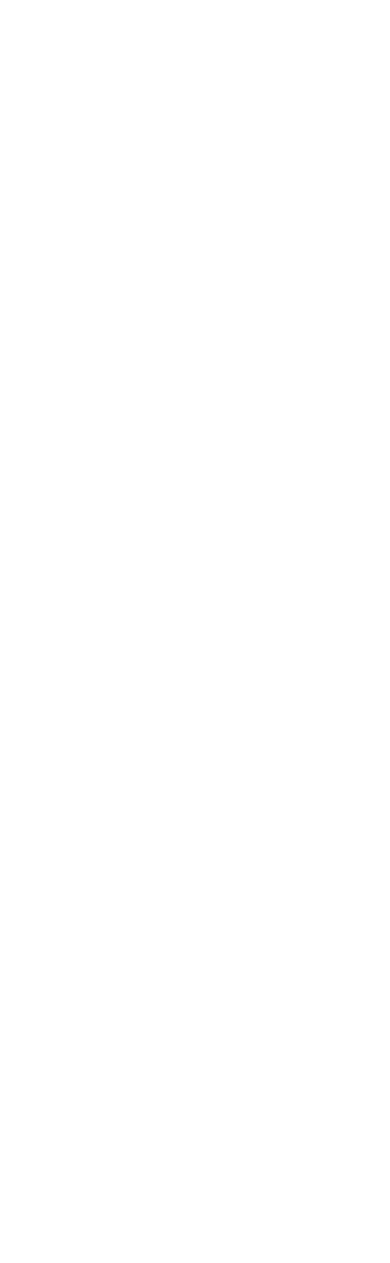
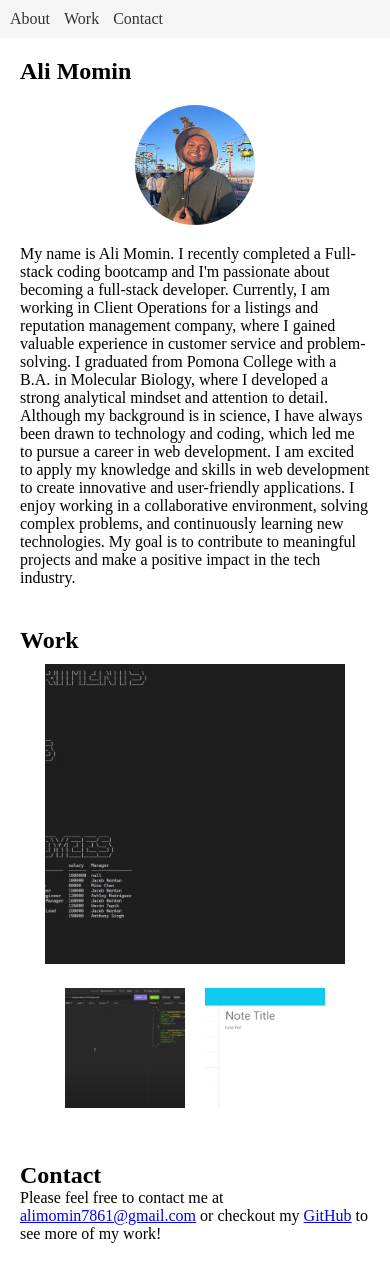
Before and after one commit to alimomin7861/Portfolio, a plain HTML site: page index.html in a window 390 px wide. Before the commit the page ends 844 px from the top, so only its background shows below. Drawn offline with Linux system fonts and the light colour scheme.

Commit message:
finished up styling for proejct tiles

```diff
--- a/assets/css/style.css
+++ b/assets/css/style.css
@@ -0,0 +1,123 @@
+/* Reset some default styles */
+* {
+  margin: 0;
+  padding: 0;
+  box-sizing: border-box;
+}
+
+/* Styles for header and navigation */
+header {
+  background-color: #f5f5f5;
+  padding: 10px;
+}
+
+nav ul {
+  list-style-type: none;
+}
+
+nav ul li {
+  display: inline;
+  margin-right: 10px;
+}
+
+nav ul li a {
+  text-decoration: none;
+  color: #333;
+}
+
+/* Styles for sections */
+section {
+  padding: 40px;
+}
+
+.container {
+  max-width: 960px;
+  margin: 0 auto;
+}
+
+/* Styles for the developer's avatar */
+.avatar {
+  display: block;
+  width: 200px;
+  height: 200px;
+  border-radius: 50%;
+  margin: 20px auto;
+}
+
+/* Styles for the applications section */
+.applications {
+  display: flex;
+  justify-content: center;
+  align-items: center;
+  flex-wrap: wrap;
+}
+
+.app-tile {
+  position: relative;
+}
+
+.app-label {
+  position: absolute;
+  bottom: 10px;
+  left: 50%;
+  transform: translateX(-50%);
+  background-color: #ff7f50;
+  color: #fff;
+  padding: 5px 10px;
+  font-size: 14px;
+  font-weight: bold;
+  border-radius: 5px;
+  opacity: 0;
+  transition: opacity 0.3s;
+}
+
+.app-tile:hover .app-label {
+  opacity: 1;
+}
+
+.app-image {
+  width: 200px;
+  height: 200px;
+  margin: 10px;
+  object-fit: cover;
+  transition: transform 0.3s;
+}
+
+.app-image.large {
+  width: 300px;
+  height: 300px;
+}
+
+.app-image:hover {
+  transform: scale(1.1);
+}
+
+/* Responsive layout */
+@media (max-width: 768px) {
+  .avatar {
+    width: 150px;
+    height: 150px;
+  }
+
+  .app-image {
+    width: 150px;
+    height: 150px;
+  }
+
+  /* Adjust section padding for smaller screens */
+  section {
+    padding: 20px;
+  }
+}
+
+@media (max-width: 480px) {
+  .avatar {
+    width: 120px;
+    height: 120px;
+  }
+
+  .app-image {
+    width: 120px;
+    height: 120px;
+  }
+}
--- a/index.html
+++ b/index.html
@@ -1,3 +1,70 @@
-<html>
+<!DOCTYPE html>
+<html lang="en">
+
+<head>
+  <meta charset="UTF-8">
+  <meta name="viewport" content="width=device-width, initial-scale=1.0">
+  <link rel="stylesheet" href="./assets/css/style.css">
+  <title>Portfolio</title>
+</head>
+
+<body>
+  <header>
+    <nav>
+      <ul>
+        <li><a href="#about">About</a></li>
+        <li><a href="#work">Work</a></li>
+        <li><a href="#contact">Contact</a></li>
+      </ul>
+    </nav>
+  </header>
+
+  <section id="about">
+    <div class="container">
+      <h1>Ali Momin</h1>
+      <img src="./assets/images/avatar.png" alt="Avatar" class="avatar">
+      <p>My name is Ali Momin. I recently completed a Full-stack coding bootcamp and I'm passionate about becoming a full-stack developer. Currently, I am working in Client Operations for a listings and reputation management company, where I gained valuable experience in customer service and problem-solving.
+
+        I graduated from Pomona College with a B.A. in Molecular Biology, where I developed a strong analytical mindset and attention to detail. Although my background is in science, I have always been drawn to technology and coding, which led me to pursue a career in web development.
+
+        I am excited to apply my knowledge and skills in web development to create innovative and user-friendly applications. I enjoy working in a collaborative environment, solving complex problems, and continuously learning new technologies. My goal is to contribute to meaningful projects and make a positive impact in the tech industry.</p>
+    </div>
+  </section>
+
+  <section id="work">
+    <div class="container">
+      <h2>Work</h2>
+      <div class="applications">
+        <a href="https://github.com/alimomin7861/employee-tracker">
+          <div class="app-tile">
+            <img src="./assets/images/Project1.png" alt="Project 1" class="app-image large">
+            <div class="app-label">Project 1</div>
+          </div>
+        </a>
+        <a href="https://github.com/alimomin7861/NoSQL-Social-Network-API">
+          <div class="app-tile">
+            <img src="./assets/images/Project2.png" alt="Project 2" class="app-image">
+            <div class="app-label">Project 2</div>
+          </div>
+        </a>
+        <a href="https://github.com/alimomin7861/Note-Taker">
+          <div class="app-tile">
+            <img src="./assets/images/Project3.png" alt="Project 3" class="app-image">
+            <div class="app-label">Project 3</div>
+          </div>
+        </a>
+      </div>
+    </div>
+  </section>
+
+  <section id="contact">
+    <div class="container">
+      <h2>Contact</h2>
+      <p>Please feel free to contact me at <a href="mailto:alimomin7861@gmail.com">alimomin7861@gmail.com</a> or checkout my <a href="https://github.com/alimomin7861">GitHub</a> to see more of my work!</p>
+    </div>
+  </section>
+
+  <script src="script.js"></script>
+</body>
 
 </html>
```
Also changed, not shown: assets/images/Project1.png (added), assets/images/Project2.png (added), assets/images/Project3.png (added), assets/images/avatar.png (added), 2 other files.
